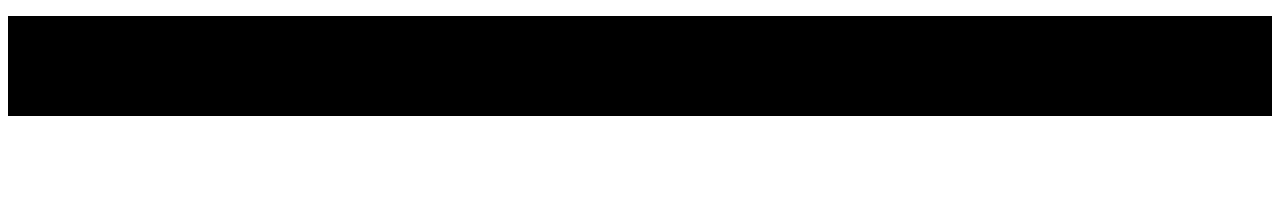
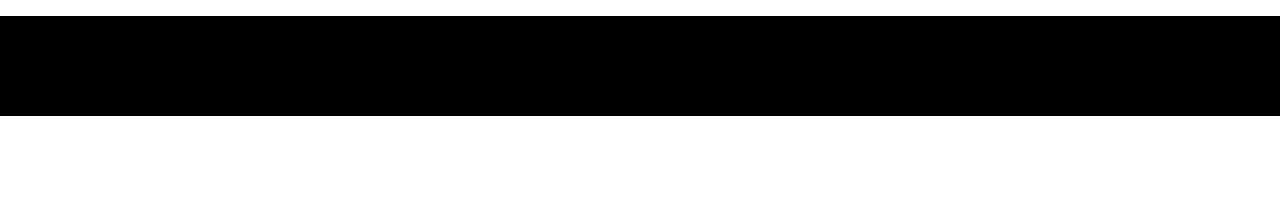
Before and after one commit to SpencerDunn/glenn-evans, a Jekyll site: the page built from index.html, in a window 1280 px wide. Shown: the top 206 px of the page. Built offline with Jekyll 4.4.1, drawn with Linux system fonts in a browser that asks for light colours.

Commit message:
Update main.scss

```diff
--- a/_sass/main.scss
+++ b/_sass/main.scss
@@ -1 +1,4 @@
 /* this is the main css file*/
+body {
+margin: 0;
+}
```
